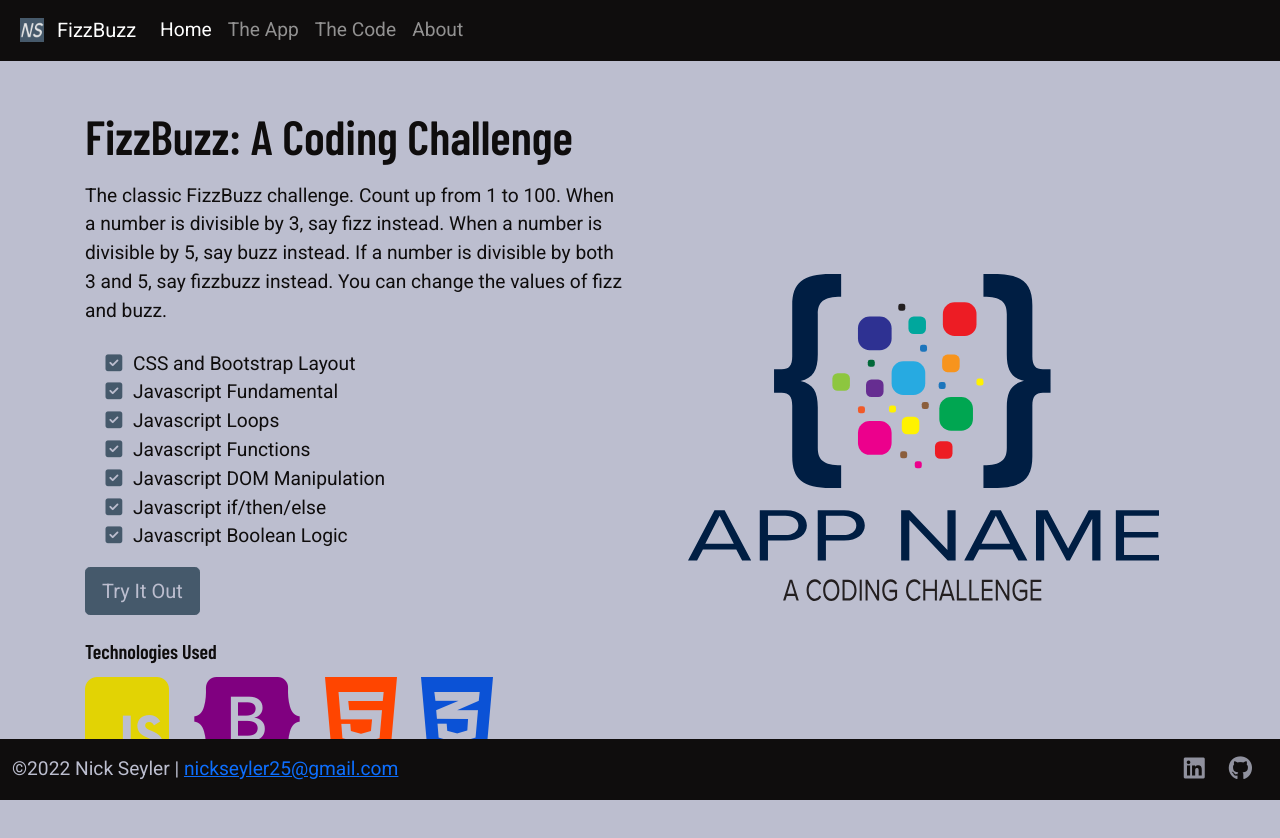
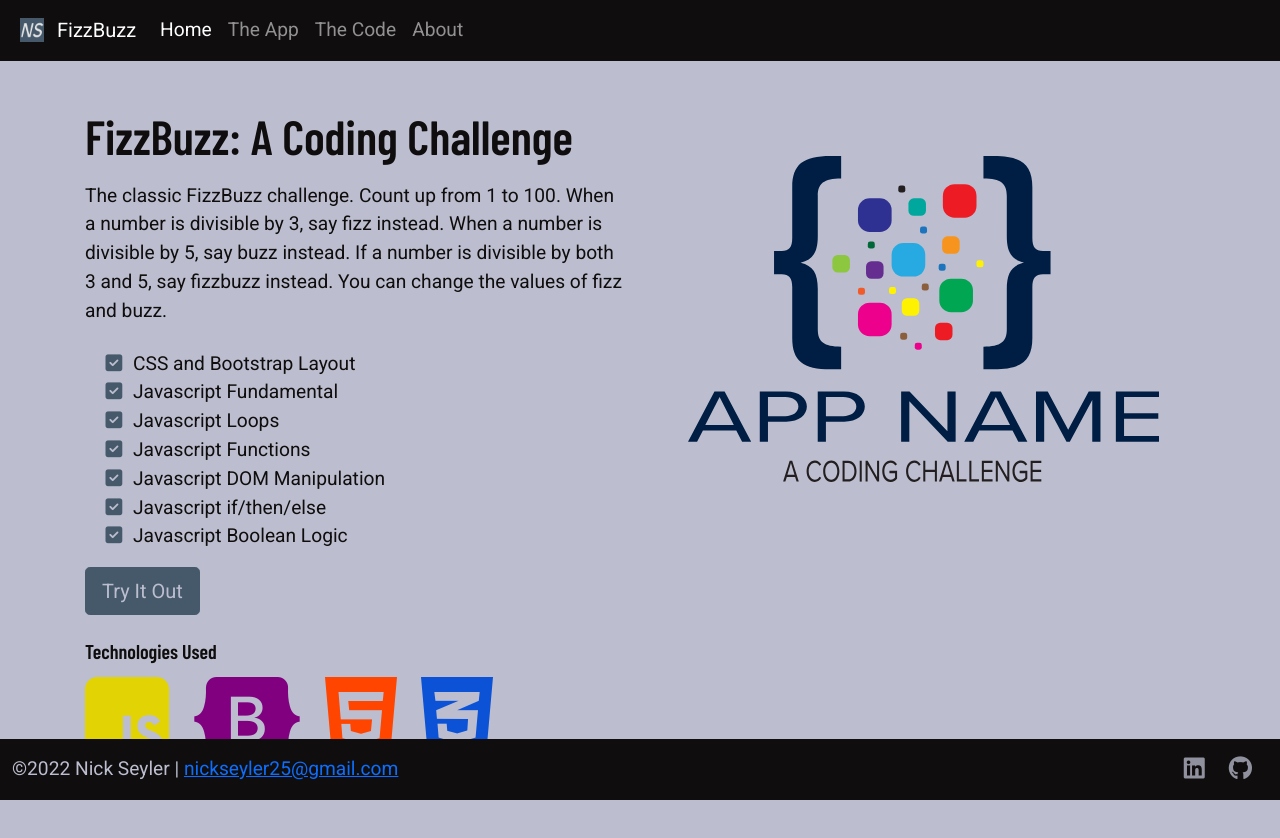
Before and after one commit to NickSeyler/FizzBuzz, a plain HTML site: page index.html in a window 1280 px wide. Drawn offline with nearby package versions, Linux system fonts and the light colour scheme.

Commit message:
Update index.html

```diff
--- a/index.html
+++ b/index.html
@@ -98,7 +98,7 @@
                         </div>
                     </div>
                 </div>
-                <div class="col-12 col-md-4 col-lg-6 d-flex align-items-center justify-content-center order-first order-md-last p-5">
+                <div class="col-12 col-md-4 col-lg-6 align-items-center justify-content-center order-first order-md-last p-5">
                     <img src="/img/APPNAMELogo.svg" class="img-fluid" alt="App Logo"/>
                 </div>
             </div>
```
